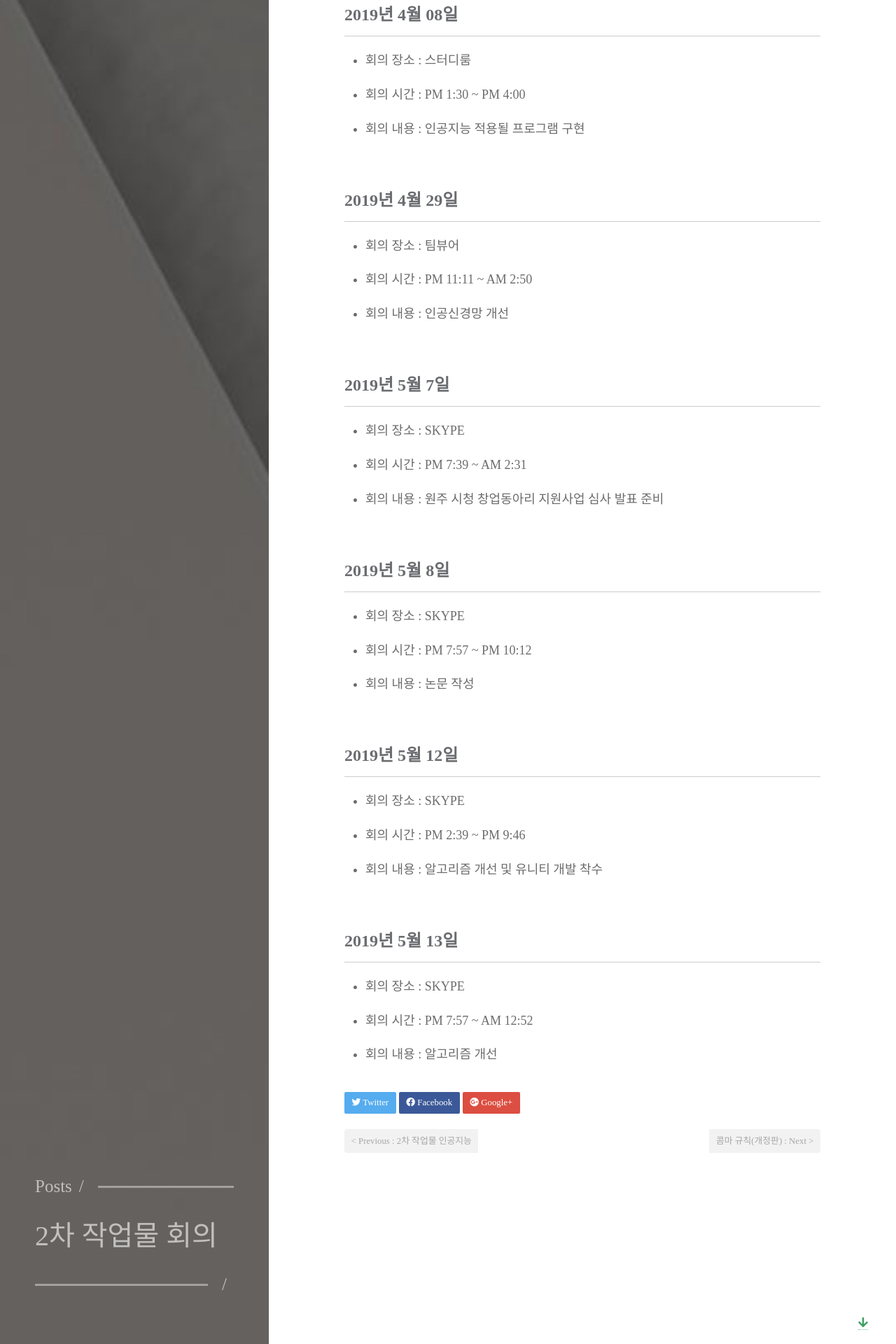
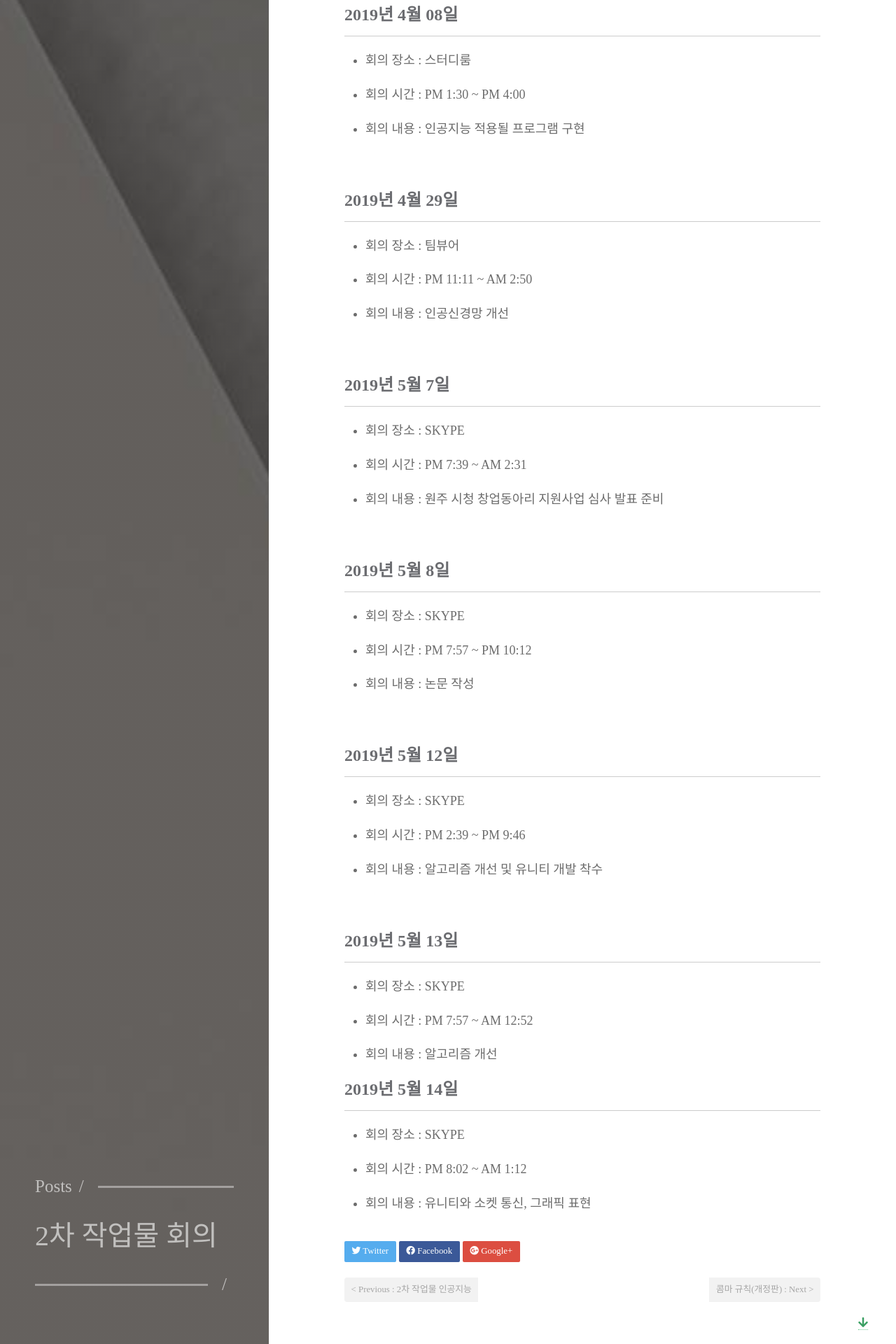
Before and after one commit to commadev/commadev.github.io, a Jekyll site: the page built from _posts/2019-01-28-2차 작업물 회의.md, in a window 1280 px wide. Shown: the part 2819-4739 px from the top of the page at 70% size. Built offline with Jekyll 4.4.1, drawn with Linux system fonts in a browser that asks for light colours; nearby versions of some CDN libraries; some web fonts are replaced.

Commit message:
[post] add meeting content

```diff
--- a/_posts/2019-01-28-2차 작업물 회의.md
+++ b/_posts/2019-01-28-2차 작업물 회의.md
@@ -129,3 +129,9 @@ excerpt: "인공지능 제작 중 회의 기록입니다."
 - 회의 장소 : SKYPE
 - 회의 시간 : PM 7:57 ~ AM 12:52
 - 회의 내용 : 알고리즘 개선
+
+## 2019년 5월 14일
+
+- 회의 장소 : SKYPE
+- 회의 시간 : PM 8:02 ~ AM 1:12
+- 회의 내용 : 유니티와 소켓 통신, 그래픽 표현
```
